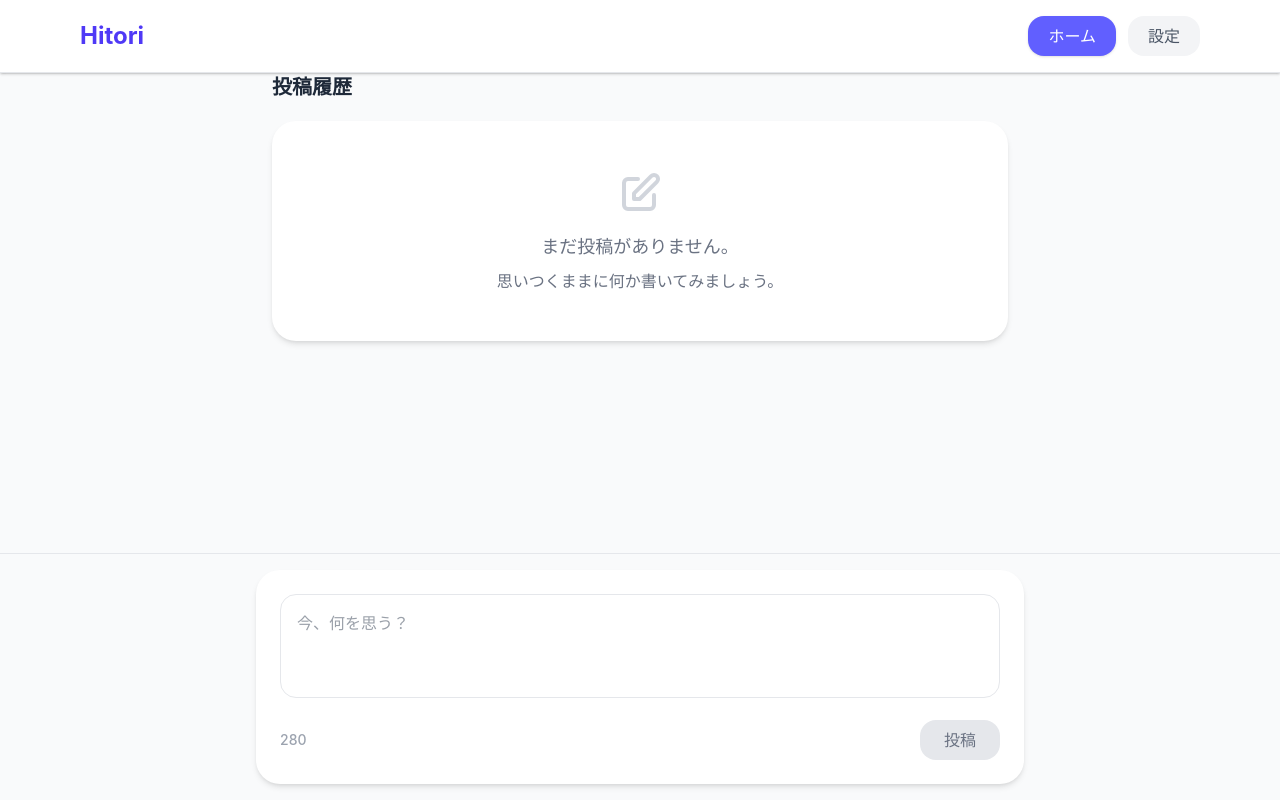
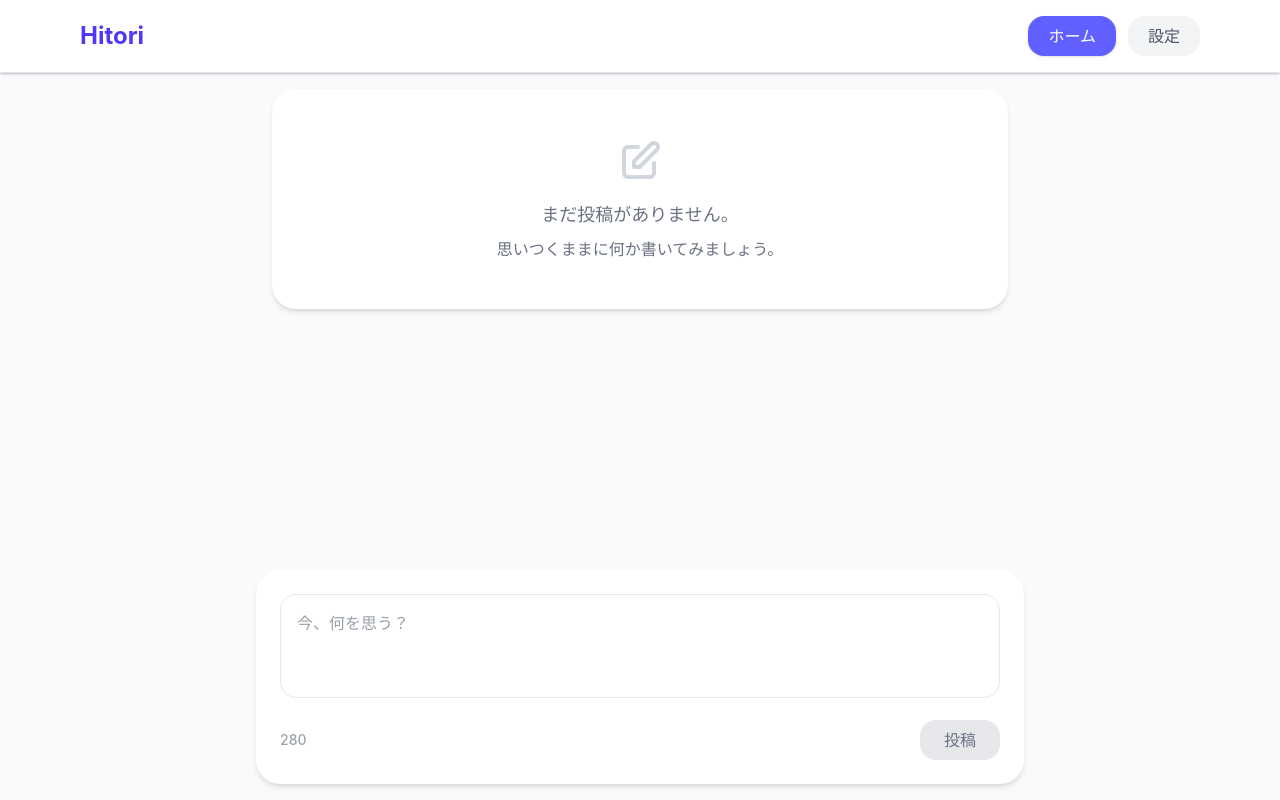
Before and after one commit to seita1996/hitori, a React (Vite) app: page / in a window 1280 px wide. Built offline with nearby package versions, Linux system fonts and the light colour scheme.

Commit message:
styleを調整

```diff
--- a/src/App.tsx
+++ b/src/App.tsx
@@ -103,7 +103,7 @@ function App() {
               transition={{ duration: 0.3, type: "spring", stiffness: 150 }}
               className="h-full"
             >
-              <div className="overflow-y-auto h-full px-4 md:container md:mx-auto md:max-w-3xl no-scrollbar">
+              <div className="overflow-y-auto h-full p-4 md:container md:mx-auto md:max-w-3xl no-scrollbar">
                 <Timeline posts={posts} onDelete={handleDeletePost} />
               </div>
             </motion.div>
@@ -130,7 +130,7 @@ function App() {
       </main>
 
       {view === "home" && (
-        <footer className="bg-gray-50 dark:bg-gray-900 border-t border-gray-200 dark:border-gray-700 p-4 z-10">
+        <footer className="p-4 z-10">
           <div className="container mx-auto max-w-3xl">
             <PostForm onSubmit={handleNewPost} />
           </div>
--- a/src/components/Timeline.tsx
+++ b/src/components/Timeline.tsx
@@ -23,8 +23,6 @@ export function Timeline({ posts, onDelete }: TimelineProps) {
 
   return (
     <div className="space-y-5">
-      <h2 className="text-xl font-semibold mb-5 text-gray-800 dark:text-gray-200">投稿履歴</h2>
-
       {posts.length === 0 ? (
         <div className="text-center py-12 px-6 bg-white dark:bg-gray-800 rounded-2xl shadow-md text-gray-500 dark:text-gray-400">
           <svg className="w-12 h-12 mx-auto mb-4 text-gray-300 dark:text-gray-600" fill="none" stroke="currentColor" viewBox="0 0 24 24" xmlns="http://www.w3.org/2000/svg">
```
